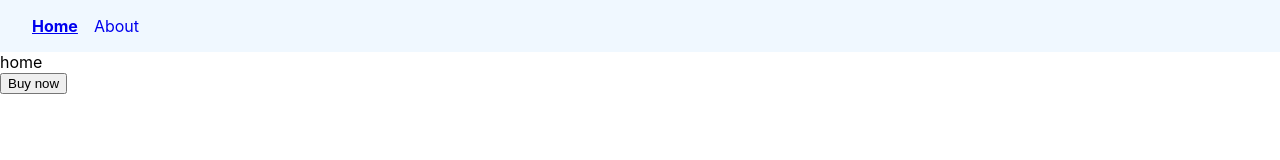
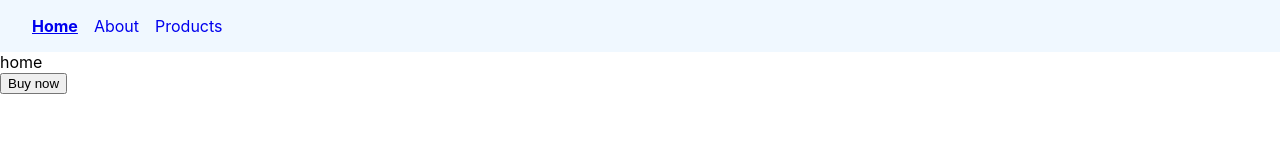
Before and after one commit to sharukhsm/react-router-demo, a React (Create React App) app: page / in a window 1280 px wide. Shown: the top 160 px of the page. Built offline with nearby package versions, Linux system fonts and the light colour scheme.

Commit message:
initial Nested Routes

```diff
--- a/src/components/Navbar.js
+++ b/src/components/Navbar.js
@@ -17,6 +17,9 @@ export const Navbar = () => {
       <NavLink to="/about" style={navLinkStyles}>
         About
       </NavLink>
+      <NavLink to="/products" style={navLinkStyles}>
+        Products
+      </NavLink>
     </nav>
   );
 };
```
